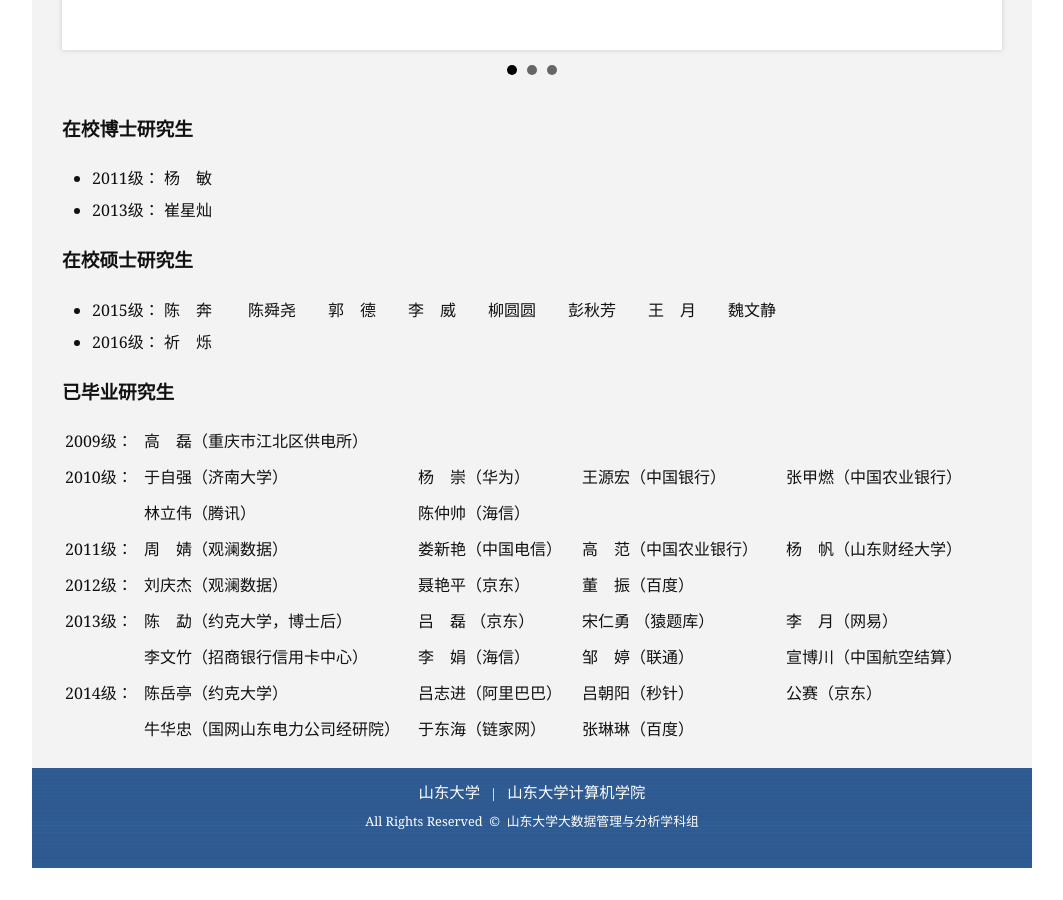
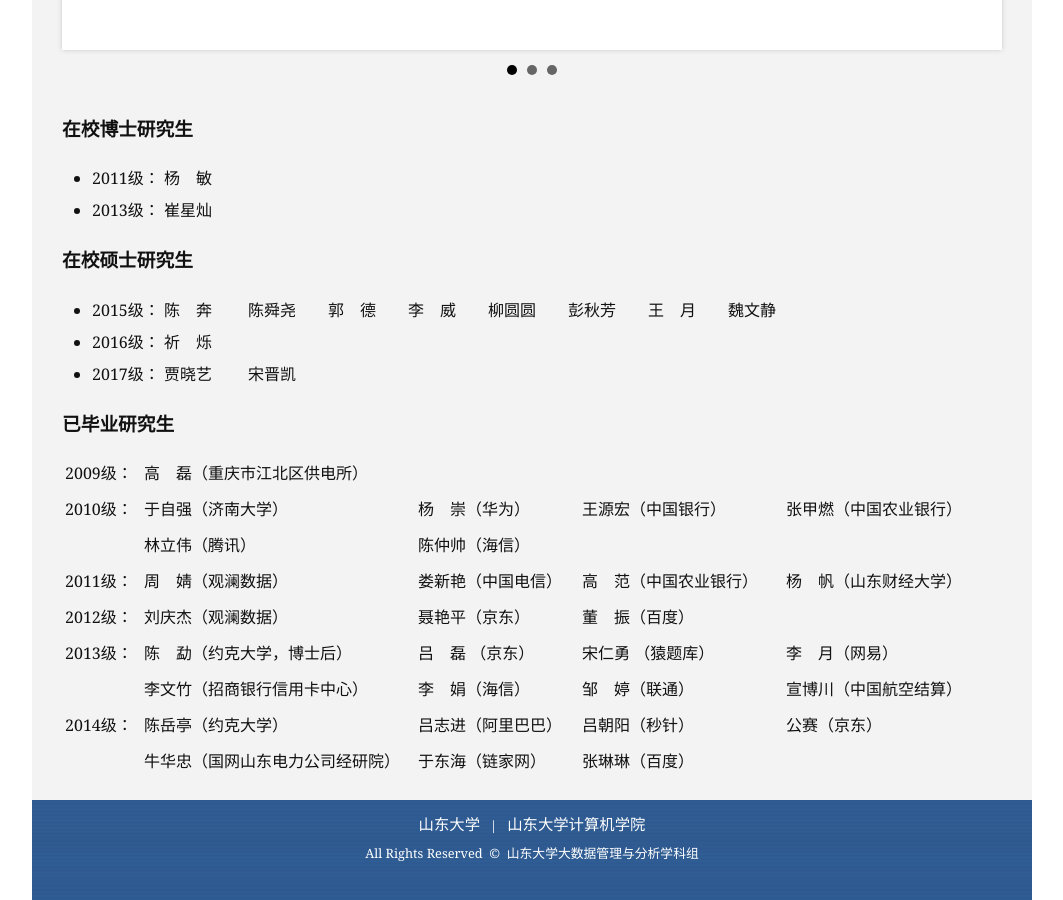
Before and after one commit to sdubigdata/bigdata-home, a Jekyll site: the page built from _source/members.html, in a window 1280 px wide and 900 px high, scrolled down 1569 px. Shown: the whole window, without its empty margins (108-1171 px from the left). Built offline with Jekyll 4.4.1, drawn with Linux system fonts in a browser that asks for light colours; before the commit the page ends 2437 px from its top, so only the background shows below that.

Commit message:
add new members of year 2017

```diff
--- a/_source/members.html
+++ b/_source/members.html
@@ -50,6 +50,7 @@ index: 3
               <ul>
 		  <li>2015级： 陈　奔　　    陈舜尧　　郭　德　　李　威　　柳圆圆　　彭秋芳　　王　月　　魏文静</li>
                   <li>2016级： 祈　烁</li>
+                  <li>2017级： 贾晓艺　　    宋晋凯</li>
               </ul>
           </div>
           <h3>已毕业研究生</h3><table style="margin-top: -35px;">
```
Also changed, not shown: _source/image/2015-01-08-1.jpg (deleted), _source/image/2015-01-08-2.jpg (deleted), _source/image/2015-01-08-3.jpg (deleted), _source/image/2015-03-28-1.jpg (deleted), _source/image/2015-04-23-1.jpg (deleted), _source/image/2015-04-23-2.jpg (deleted), _source/image/2015-05-10-1.jpg (deleted), _source/image/2016-09-26-1.JPG (deleted).
